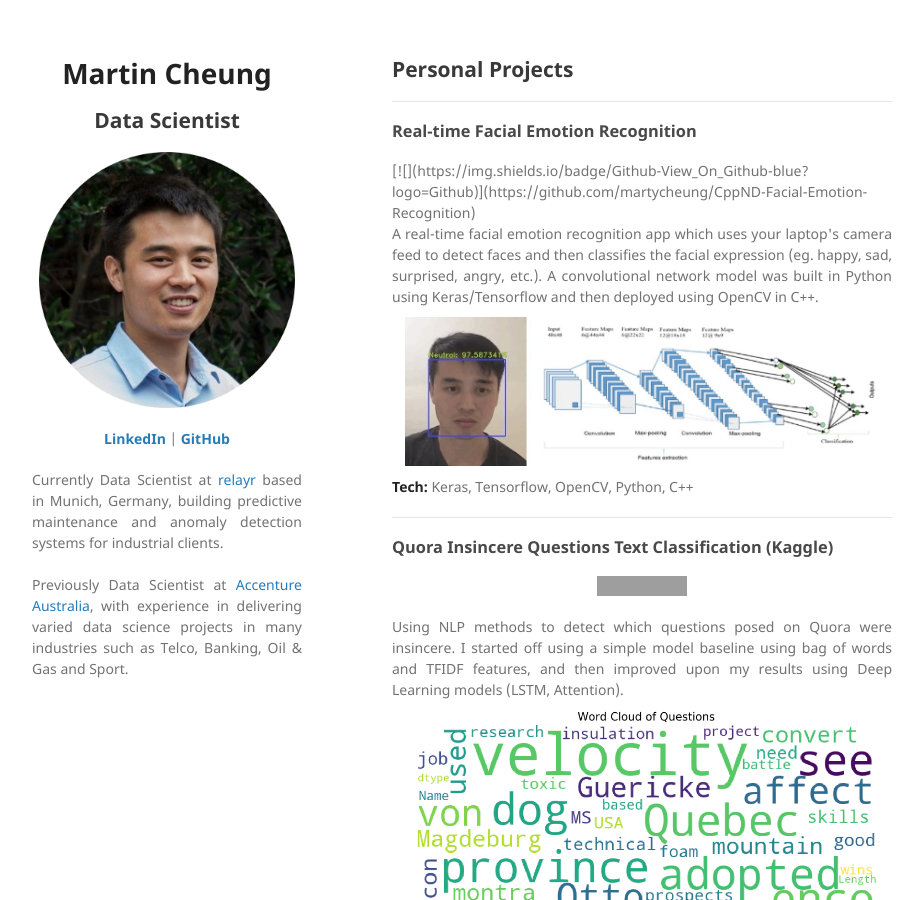
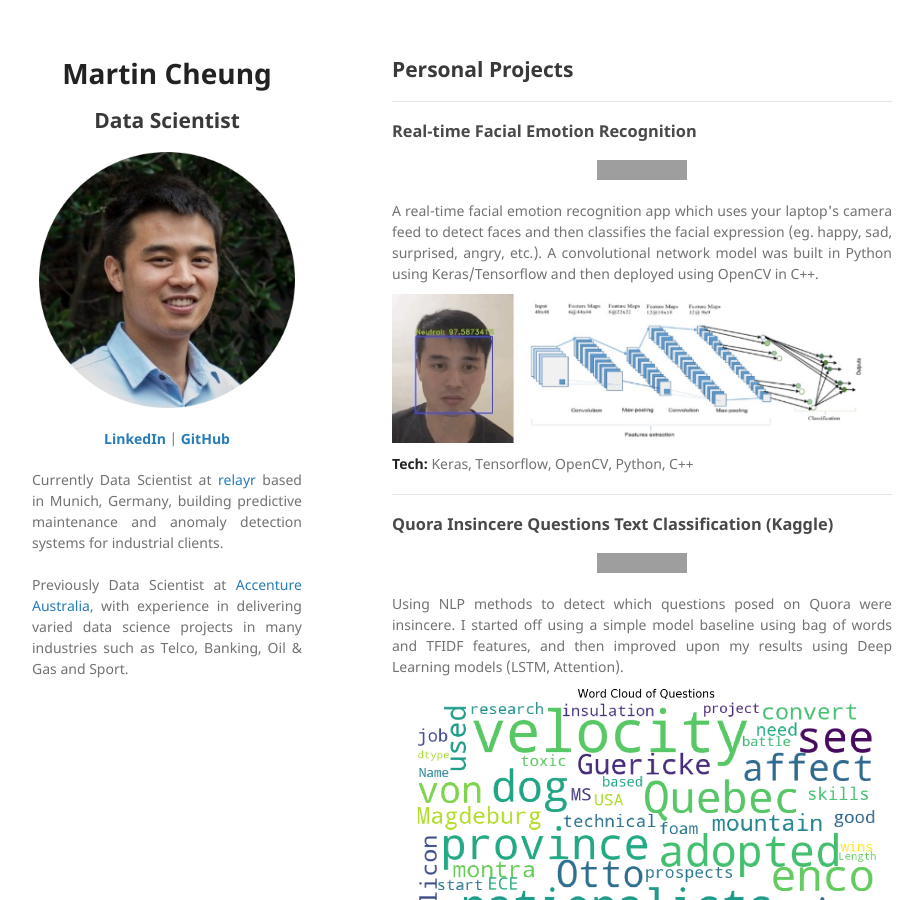
Before and after one commit to martycheung/martycheung.github.io, a Jekyll site: the page built from index.md, in a window 1280 px wide and 900 px high. Shown: the whole window, without its empty margins (178-1101 px from the left). Built offline with Jekyll 4.4.1, drawn with Linux system fonts in a browser that asks for light colours; our own code applies the rules of GitHub Pages for plain Markdown files; grey boxes are pictures that could not be loaded.

Commit message:
Update index.md

```diff
--- a/index.md
+++ b/index.md
@@ -3,15 +3,13 @@
 ---
 
 ### Real-time Facial Emotion Recognition
-<div>
 [![](https://img.shields.io/badge/Github-View_On_Github-blue?logo=Github)](https://github.com/martycheung/CppND-Facial-Emotion-Recognition)
-</div>
 
 <div style="text-align: justify">
 A real-time facial emotion recognition app which uses your laptop's camera feed to detect faces and then classifies the facial expression (eg. happy, sad, surprised, angry, etc.). A convolutional network model was built in Python using Keras/Tensorflow and then deployed using OpenCV in C++.
 </div>
 
-<center><img src="images/app_demo.jpg?raw=true"/></center>
+<img align="left" src="images/app_demo.jpg?raw=true"/>
 
 **Tech:** Keras, Tensorflow, OpenCV, Python, C++
 
```
